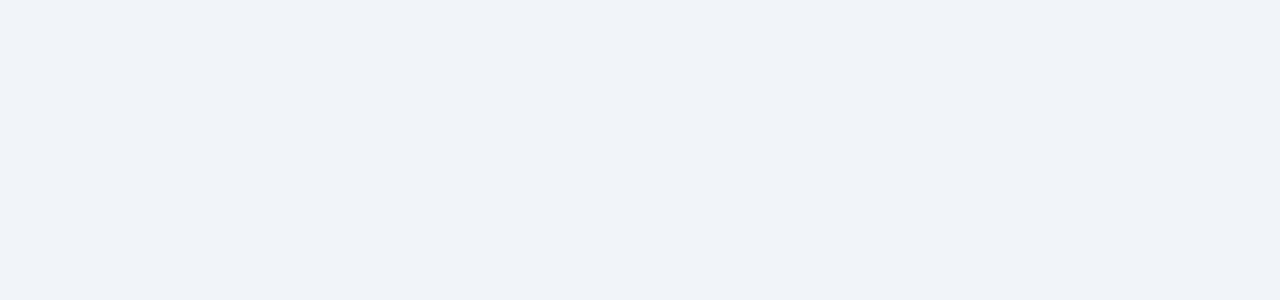
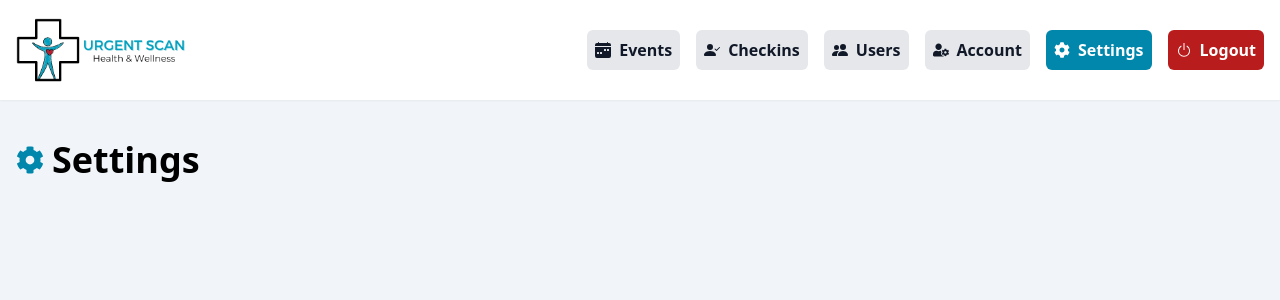
Before and after one commit to cesarsgdev/urgent-scan-checkin, a React (Create React App) app in the folder client/: page /admin/settings in a window 1280 px wide. Before the commit this address had no page. Shown: the top 300 px of the page. Built offline with nearby package versions, Linux system fonts and the light colour scheme; sample sign-in values are in the browser's storage.

Commit message:
Created Settings page and added its route

```diff
--- a/client/src/App.js
+++ b/client/src/App.js
@@ -6,6 +6,7 @@ import Welcome from "./pages/Welcome";
 import Login from "./pages/Login";
 import IndexGuest from "./pages/IndexGuest";
 import Account from "./pages/Account";
+import Settings from "./pages/Settings";
 import Users from "./pages/Users";
 import { EventsContext } from "./components/contexts/EventsContext";
 import { ListUsersContext } from "./components/contexts/ListUsersContext";
@@ -44,6 +45,7 @@ function App() {
                 }
               ></Route>
               <Route path="/admin/account" element={<Account />}></Route>
+              <Route path="/admin/settings" element={<Settings />}></Route>
             </Route>
           </Routes>
         </UserContext>
--- /dev/null
+++ b/client/src/pages/Settings.js
@@ -0,0 +1,18 @@
+import Section from "../components/layout/body/Section";
+import SectionHeader from "../components/layout/body/SectionHeader";
+import { FaCog } from "react-icons/fa";
+
+const Settings = () => {
+  return (
+    <>
+      <Section>
+        <SectionHeader
+          title="Settings"
+          icon={<FaCog size={28} className="text-aqua-100" />}
+        ></SectionHeader>
+      </Section>
+    </>
+  );
+};
+
+export default Settings;
```
